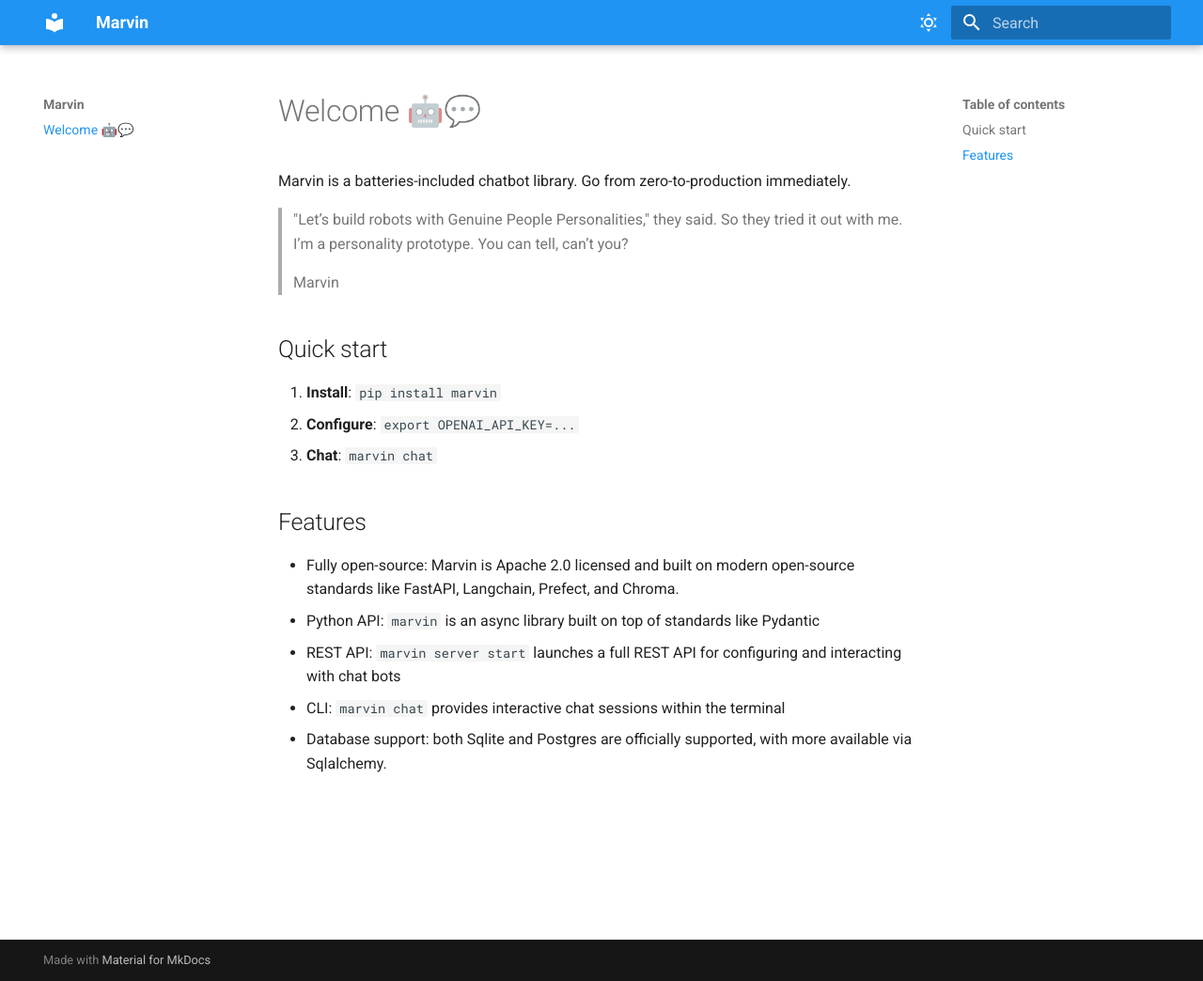
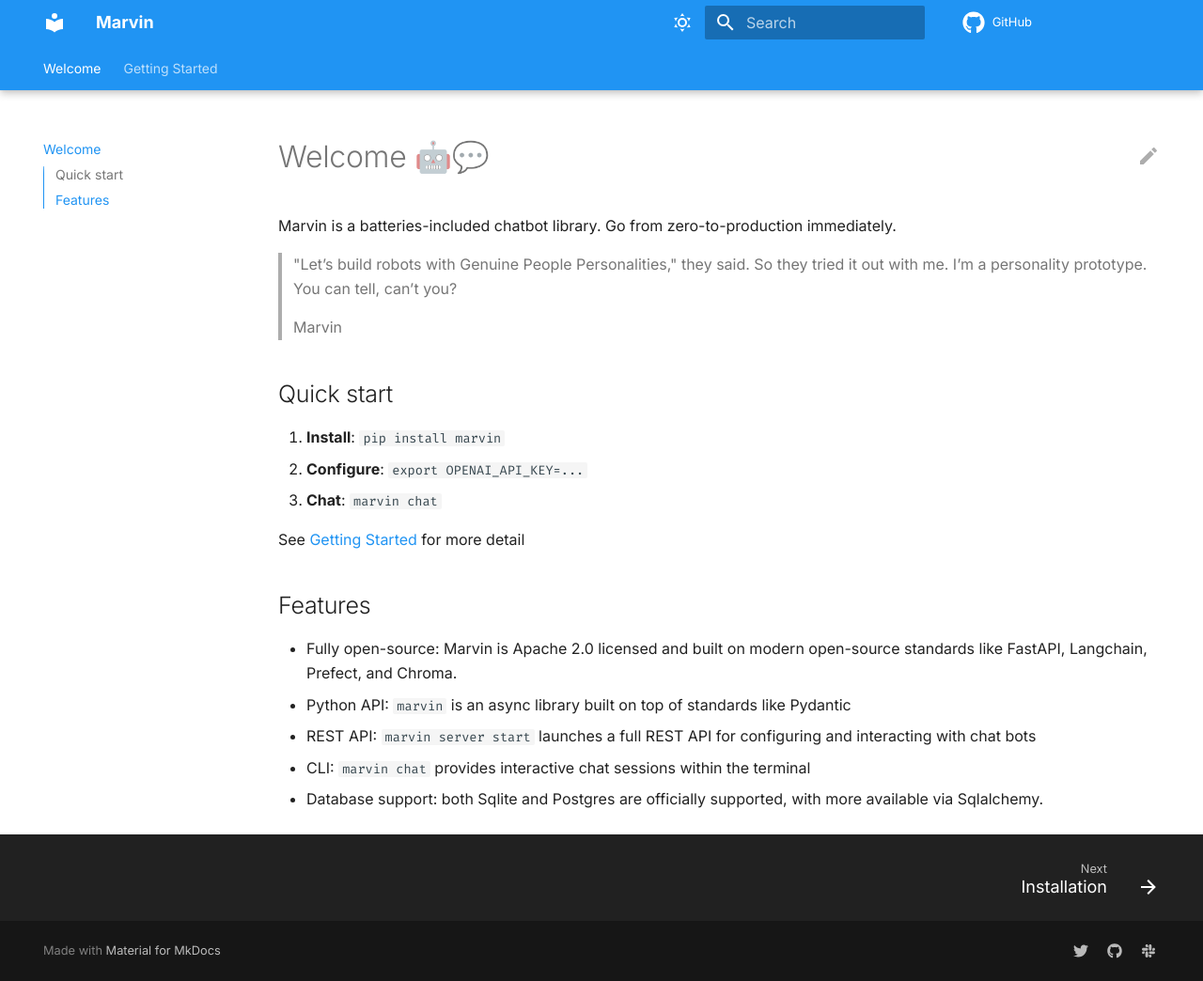
Before and after one commit to PrefectHQ/marvin, an MkDocs documentation site: the page built from docs/index.md, in a window 1280 px wide and 1044 px high. Shown: the whole window at 94% size. Built offline with MkDocs 1.6.1 and Material for MkDocs 9.7.7, drawn with Linux system fonts in a browser that asks for light colours; comment, search, counter and statistics services are not loaded.

Commit message:
Add getting started

```diff
--- a/docs/index.md
+++ b/docs/index.md
@@ -9,7 +9,9 @@
 ## Quick start
 1. **Install**: `pip install marvin`
 1. **Configure**: `export OPENAI_API_KEY=...`
-2. **Chat**: `marvin chat`
+1. **Chat**: `marvin chat`
+
+See [Getting Started](getting_started/installation.md) for more detail
 
 ## Features
 - Fully open-source: Marvin is Apache 2.0 licensed and built on modern open-source standards like FastAPI, Langchain, Prefect, and Chroma.
--- a/mkdocs.yml
+++ b/mkdocs.yml
@@ -1,9 +1,31 @@
 site_name: Marvin
+nav:
+  - Welcome: index.md
+  - Getting Started:
+    - Installation: getting_started/installation.md
+    - Configuring OpenAI: getting_started/openai.md
+    - Start chatting: getting_started/chat.md
+  - ...
+
 theme:
   name: material
-  font: inter
+  font:
+    text: Inter
+    code: Fira Code
+  features:
+    - navigation.instant
+    - navigation.tabs
+    - navigation.tabs.sticky
+    - navigation.sections
+    - toc.follow
+    - toc.integrate
+    - content.action.edit
+    - navigation.footer
+  icon:
+    repo: fontawesome/brands/github
+    edit: material/pencil
+    view: material/eye
   palette:
-
     # Palette toggle for light mode
     - scheme: default
       primary: blue
@@ -11,7 +33,6 @@
       toggle:
         icon: material/weather-sunny
         name: Switch to dark mode
-
     # Palette toggle for dark mode
     - scheme: slate
       primary: blue
@@ -21,3 +42,17 @@
         name: Switch to light mode
 plugins:
   - search
+  - awesome-pages
+markdown_extensions:
+  - toc:
+      permalink: true
+repo_url: https://github.com/prefecthq/marvin
+edit_uri: edit/main/docs/
+extra:
+  social:
+    - icon: fontawesome/brands/twitter
+      link: https://twitter.com/prefectio
+    - icon: fontawesome/brands/github
+      link: https://github.com/prefecthq/marvin
+    - icon: fontawesome/brands/slack
+      link: https://prefect.io/slack
```
Also changed, not shown: docs/getting_started/chat.md (added, +25 -0 lines), docs/getting_started/installation.md (added, +7 -0 lines), docs/getting_started/openai.md (added, +27 -0 lines).
